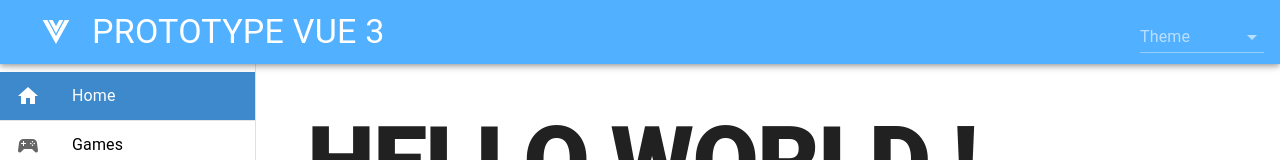
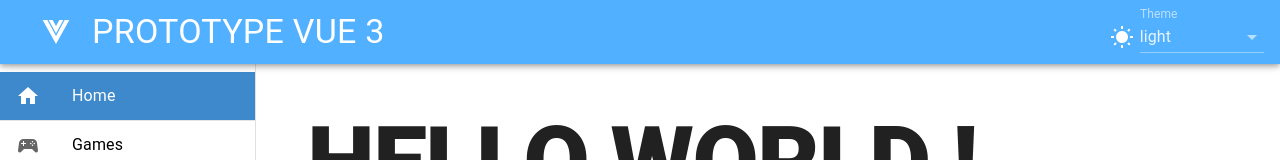
Before and after one commit to ThibaultNG/proto-vue, a Vue app: page /home in a window 1280 px wide. Shown: the top 160 px of the page. Built offline with nearby package versions, Linux system fonts and the light colour scheme.

Commit message:
module meteo : adding a default value and icon for theme button

```diff
--- a/src/component/header/ChangeTheme.vue
+++ b/src/component/header/ChangeTheme.vue
@@ -17,9 +17,7 @@
 							:id="item.value.id"
 							:displayed-name="item.value.displayedName"
 							:icon="item.value.icon"
-							@clicked="
-								(id, displayedName, icon) => updateTheme(id, displayedName, icon)
-							"
+							@clicked="(id) => updateTheme(id)"
 						>
 						</ChangeThemeSelectOption>
 						<br />
@@ -40,10 +38,16 @@ const theme = useTheme();
 let selectedDisplayedName = ref<string>();
 let selectedIcon = ref<string>();
 
-function updateTheme(id: string, displayedName: string, icon: string): void {
+updateTheme(theme.global.name.value); //first render
+
+function updateTheme(id: string): void {
 	theme.global.name.value = id;
-	selectedDisplayedName.value = displayedName;
-	selectedIcon.value = icon;
+	for (let index: number = 0; index < themeItemListHeader.length; index++) {
+		if (themeItemListHeader[index].id == theme.global.name.value) {
+			selectedDisplayedName.value = themeItemListHeader[index].displayedName;
+			selectedIcon.value = themeItemListHeader[index].icon;
+		}
+	}
 }
 </script>
 <style scoped>
--- a/src/component/header/ChangeThemeSelectOption.vue
+++ b/src/component/header/ChangeThemeSelectOption.vue
@@ -20,6 +20,6 @@ const props = defineProps({
 const emits = defineEmits(["clicked"]);
 
 function clicked() {
-	emits("clicked", props.id, props.displayedName, props.icon);
+	emits("clicked", props.id);
 }
 </script>
```
